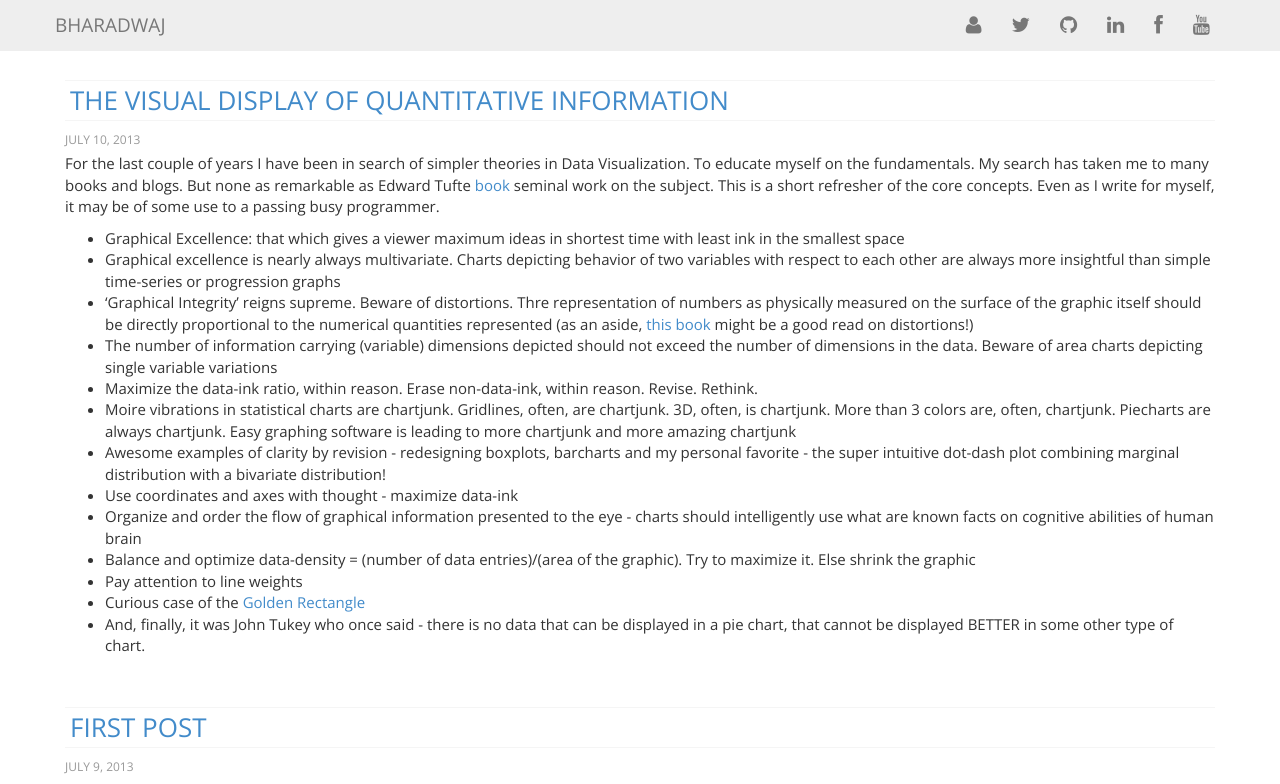
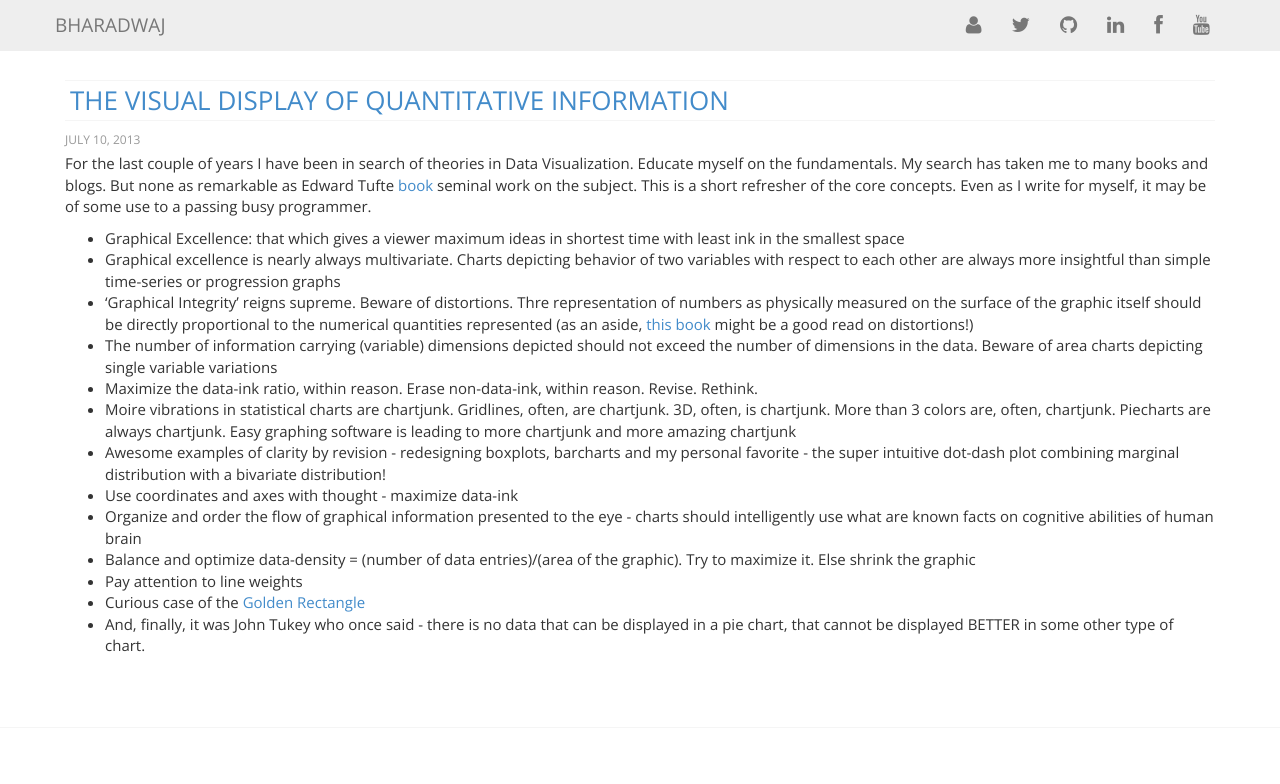
Before and after one commit to bharath12345/bharath12345.github.io, a Jekyll site: the page built from index.html, in a window 1280 px wide and 1001 px high, cut to the strip 0-784 px from the top of the window. Built offline with Jekyll 4.4.1, drawn with Linux system fonts in a browser that asks for light colours; Markdown is read by kramdown in place of the engine named in the settings.

Commit message:
fixes round 2

```diff
--- a/_posts/2013-07-09-first-post.md
+++ /dev/null
@@ -1,5 +0,0 @@
----
-layout: post
-title: "First Post"
-category: posts
----
--- a/_posts/2013-07-10-the-visual-display-of-quantitative-information.md
+++ b/_posts/2013-07-10-the-visual-display-of-quantitative-information.md
@@ -4,7 +4,7 @@ title: "The Visual Display of Quantitative Information"
 category: posts
 ---
 
-For the last couple of years I have been in search of simpler theories in Data Visualization. To educate myself on the fundamentals. My search has taken me to many books and blogs. But none as remarkable as Edward Tufte [book](http://www.amazon.com/The-Visual-Display-Quantitative-Information/dp/0961392142) seminal work on the subject. This is a short refresher of the core concepts. Even as I write for myself, it may be of some use to a passing busy programmer.
+For the last couple of years I have been in search of theories in Data Visualization. Educate myself on the fundamentals. My search has taken me to many books and blogs. But none as remarkable as Edward Tufte [book](http://www.amazon.com/The-Visual-Display-Quantitative-Information/dp/0961392142) seminal work on the subject. This is a short refresher of the core concepts. Even as I write for myself, it may be of some use to a passing busy programmer.
 
 * Graphical Excellence: that which gives a viewer maximum ideas in shortest time with least ink in the smallest space
 * Graphical excellence is nearly always multivariate. Charts depicting behavior of two variables with respect to each other are always more insightful than simple time-series or progression graphs
```
